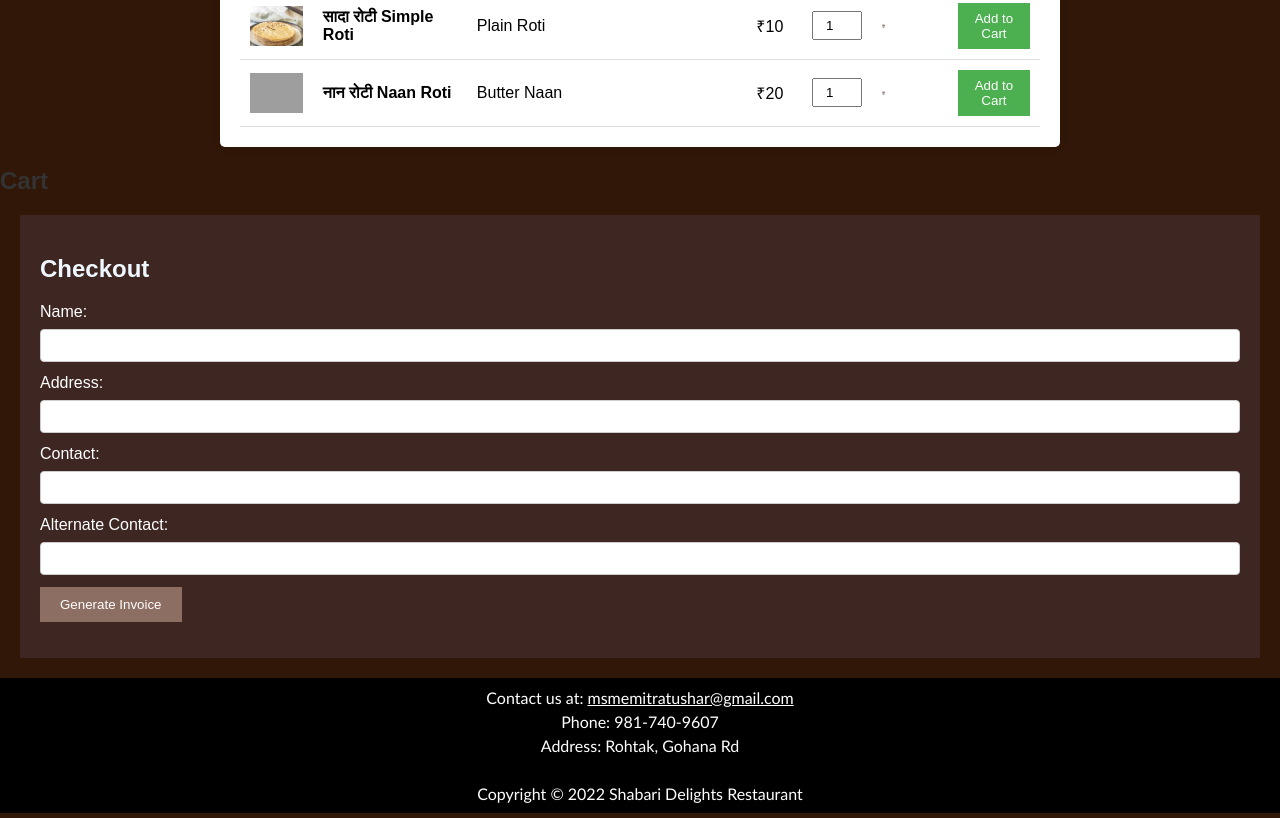
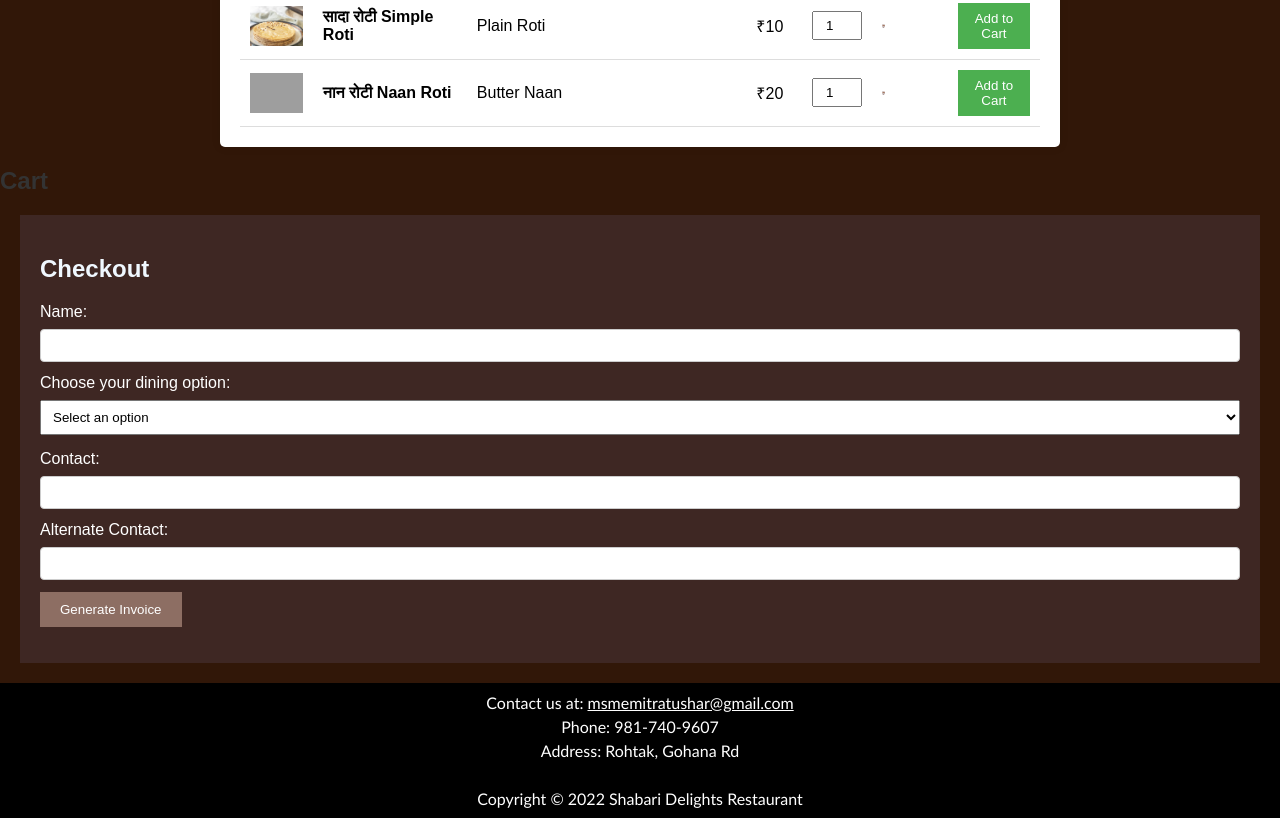
Before and after one commit to tushar64204/ParkQueen, a plain HTML site: page index.html in a window 1280 px wide. Shown: the part 712-1530 px from the top of the page. Drawn offline with Linux system fonts and the light colour scheme; grey boxes are pictures that could not be loaded.

Commit message:
18julyAF2

```diff
--- a/index.html
+++ b/index.html
@@ -173,8 +173,19 @@
   <form>
       <label for="name">Name:</label>
       <input type="text" id="name" required>
-      <label for="address">Address:</label>
-      <input type="text" id="address" required>
+      <div class="form-group">
+        <label for="diningOption">Choose your dining option:</label>
+        <select id="diningOption" onchange="showInputField()">
+            <option value="">Select an option</option>
+            <option value="package">Packaging</option>
+            <option value="eat">Eat here</option>
+        </select>
+    </div>
+    <div class="form-group hidden" id="responseGroup">
+        <label for="address" id="responseLabel">Enter your address:</label>
+        <input type="text" id="address" name="response" required>
+    </div>
+
       <label for="contact">Contact:</label>
       <input type="text" id="contact" required>
       <label for="alternateContact">Alternate Contact:</label>
--- a/script.js
+++ b/script.js
@@ -144,7 +144,7 @@ function generateInvoice() {
                 </div>
                    <h1>Customer Details</h1>
                 <p>Name: ${name}</p>
-                <p>Address: ${address}</p>
+                <p>Address/Table no.: ${address}</p>
                 <p>Contact Number: ${contact}</p>
                 <p>Alternate Contact Number: ${alternateContact}</p>
                 <table class="invoice-table">
@@ -288,7 +288,7 @@ button:hover {
     // Function to send order details on WhatsApp
     function sendOrderOnWhatsApp() {
         const paymentMethod = document.querySelector('input[name="paymentMethod"]:checked').value;
-        const message = \`Order Details:\\nName: ${name}\\nAddress: ${address}\\nContact: ${contact}\\nTotal: ₹${total}\\nItems: ${cart.map(item => item.name + ' - ₹' + item.price + ' Qty: ' + item.quantity).join(', ')}\\nPayment Method: \${paymentMethod}\\nPlease share the payment confirmation.\`;
+        const message = \`Order Details:\\nName: ${name}\\nAddress/Table: ${address}\\nContact: ${contact}\\nTotal: ₹${total}\\nItems: ${cart.map(item => item.name + ' - ₹' + item.price + ' Qty: ' + item.quantity).join(', ')}\\nPayment Method: \${paymentMethod}\\nPlease share the payment confirmation.\`;
 
         const url = \`https://wa.me/919817409607?text=\${encodeURIComponent(message)}\`;
         window.open(url, '_blank');
@@ -321,3 +321,25 @@ function closeModal() {
     var modal = document.getElementById('zoomModal');
     modal.style.display = "none";
 }
+function showInputField() {
+    const diningOption = document.getElementById('diningOption').value;
+    const responseGroup = document.getElementById('responseGroup');
+    const responseLabel = document.getElementById('responseLabel');
+    const address = document.getElementById('address');
+
+    responseGroup.classList.add('hidden');
+
+    if (diningOption) {
+        responseGroup.classList.remove('hidden');
+
+        if (diningOption === 'package') {
+            responseLabel.innerText = 'Enter your address:';
+            address.setAttribute('name', 'address');
+            address.setAttribute('placeholder', 'Enter your address');
+        } else if (diningOption === 'eat') {
+            responseLabel.innerText = 'Enter your table number:';
+            address.setAttribute('name', 'tableNumber');
+            address.setAttribute('placeholder', 'Enter your table number');
+        }
+    }
+}
--- a/styles.css
+++ b/styles.css
@@ -499,3 +499,18 @@ hr {
     #checkoutForm button:hover {
         background-color: #6d4c41; /* Darker brown on hover */
     }
+    .hidden {
+        display: none;
+    }
+    .form-group {
+        margin-bottom: 15px;
+    }
+    label {
+        display: block;
+        margin-bottom: 5px;
+    }
+    input, select {
+        width: 100%;
+        padding: 8px;
+        box-sizing: border-box;
+    }
```
